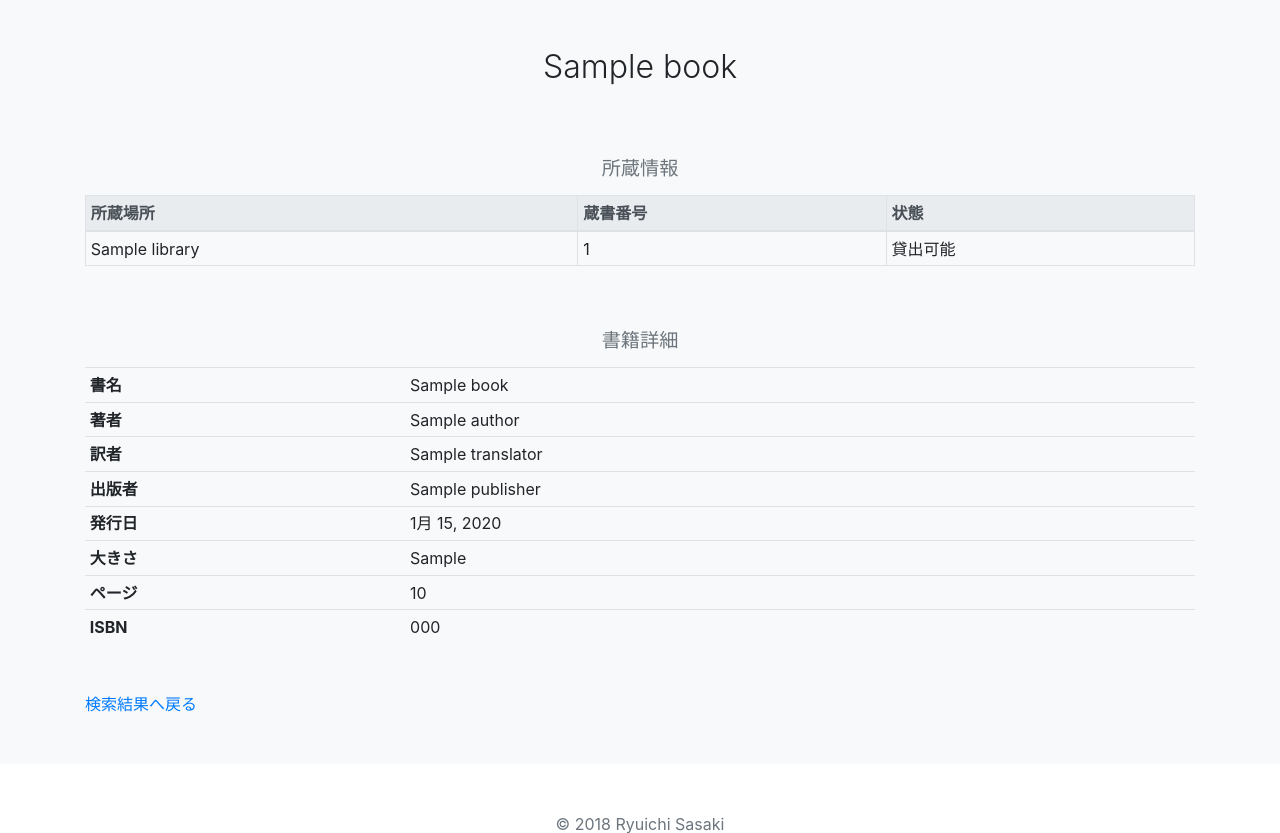
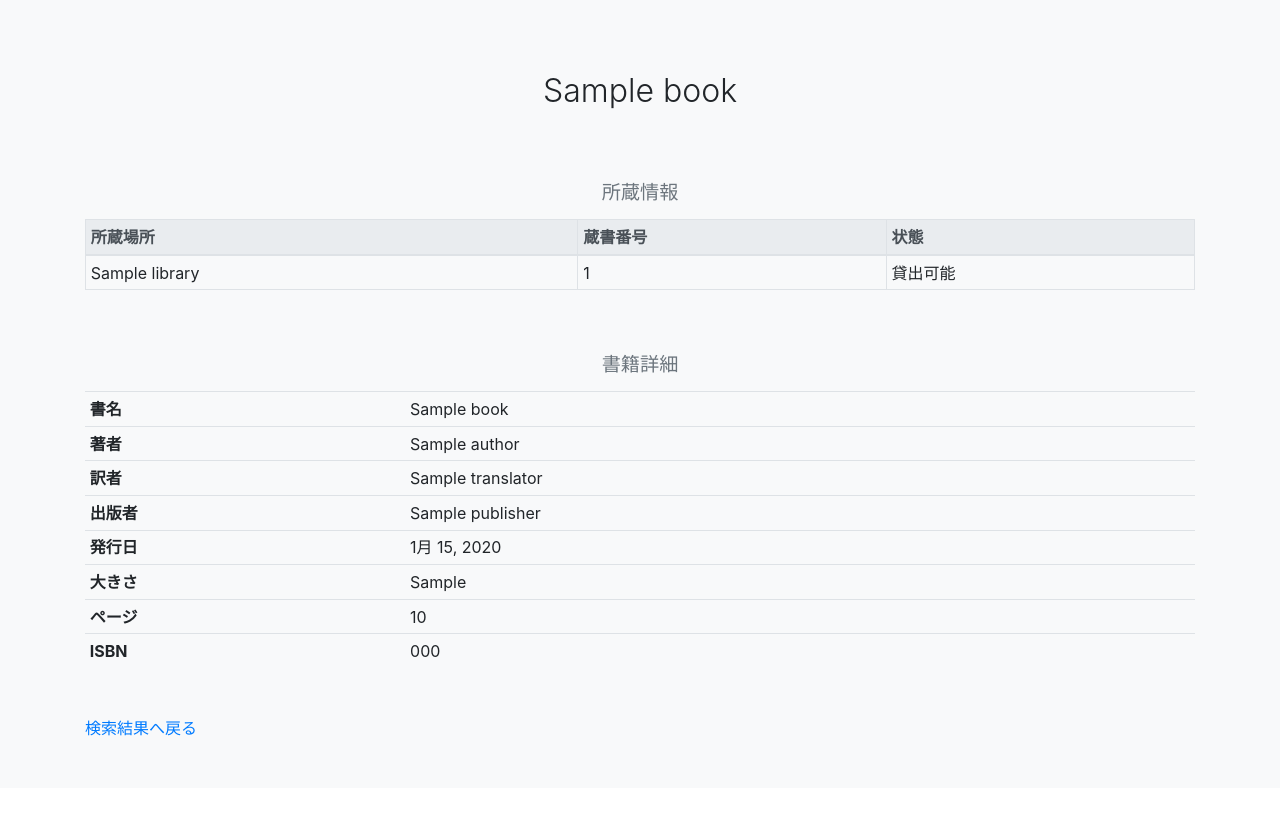
Before and after one commit to rimphyd/Django-OPAC, a Django app: page /opac/book/1/stocks/ in a window 1280 px wide. Shown: the part 88-921 px from the top of the page. Run offline with Django 3.2, Linux system fonts and the light colour scheme; tables that the repository leaves empty hold one stand-in row (values such as "Sample post"); some libraries are stand-ins or nearby versions.

Commit message:
Add some more padding to heading top

```diff
--- a/opac/templates/opac/stock_list.html
+++ b/opac/templates/opac/stock_list.html
@@ -3,7 +3,7 @@
 {% block meta_title %}蔵書情報{% endblock %}
 
 {% block content %}
-      <h2 class="text-center font-weight-light pb-5">{{ book.name }}</h2>
+      <h2 class="text-center font-weight-light pt-4 pb-5">{{ book.name }}</h2>
 
       <table class="table table-sm table-bordered table-hover mb-5">
         <caption class="text-center" style="caption-side: top; font-size: 1.2rem;">
```
